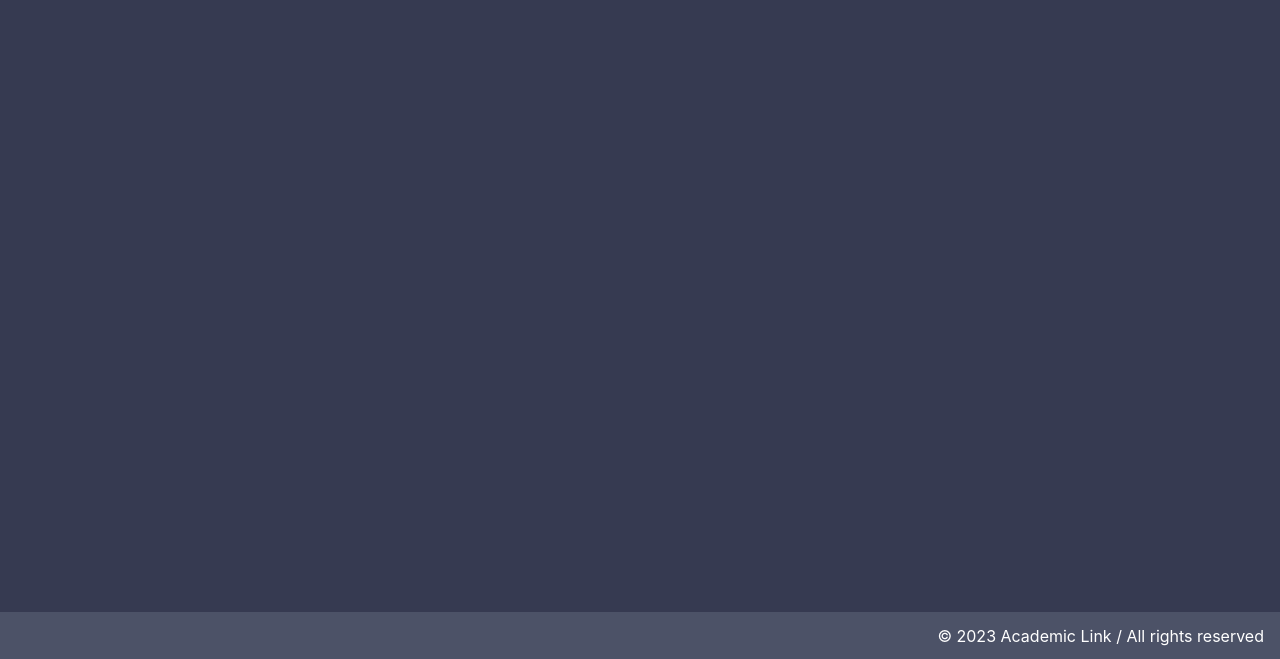
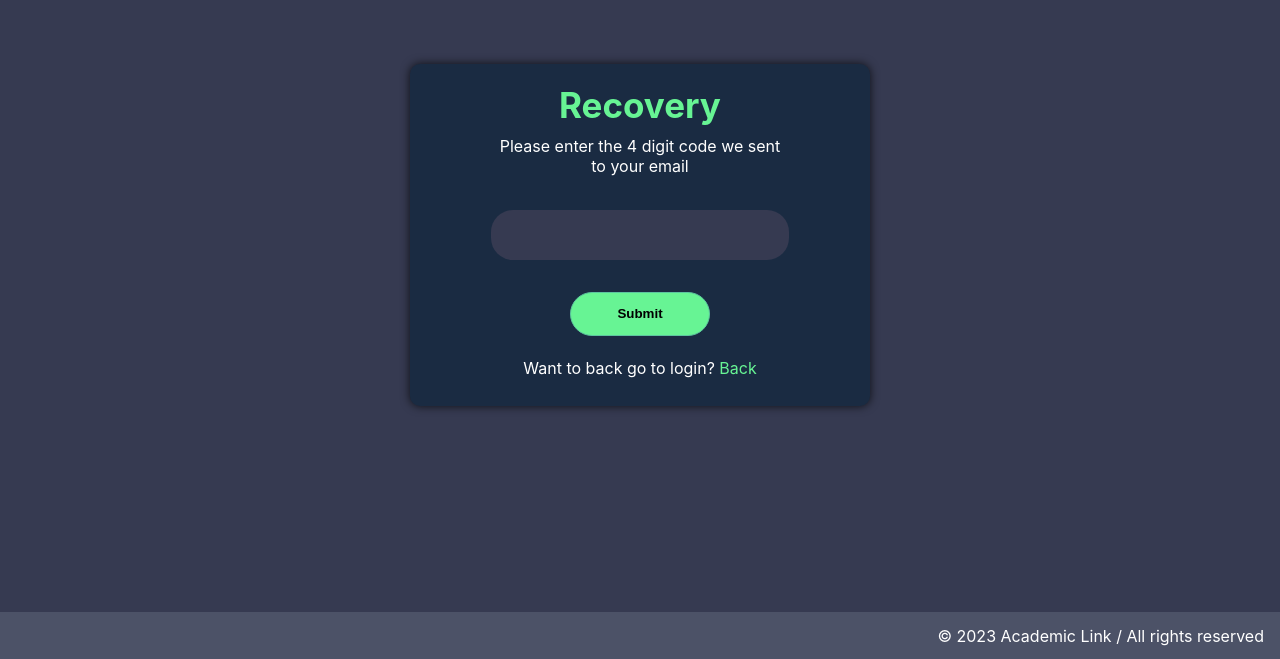
Before and after one commit to geffrys/academic-support-services, a React (Vite) app in the folder FrontEnd/: page /recover/1 in a window 1280 px wide. Shown: the part 141-800 px from the top of the page. Built offline with nearby package versions, Linux system fonts and the light colour scheme.

Commit message:
HU2: AC-16 Recover user
User can now recover his account

```diff
--- a/FrontEnd/src/api/users.api.js
+++ b/FrontEnd/src/api/users.api.js
@@ -1,6 +1,6 @@
 import axios from "./axios";
 
-export const getUserRequest = async (user) => {
+export const RecoverRequest = async (user) => {
   return await axios.post(`http://localhost:3000/api/v1/users/recover`, user);
 };
 
@@ -12,6 +12,14 @@ export const loginUserRequest = async (user) => {
   return await axios.post("http://localhost:3000/api/v1/users/login", user);
 };
 
+export const verifyPasswordTokenRequest = async (user) => {
+  return await axios.post(`http://localhost:3000/api/v1/users/verify`, user);
+};
+
+export const changePasswordRequest = async (user) => {
+  return await axios.post(`http://localhost:3000/api/v1/users/change`, user);
+};
+
 export const verifyTokenRequest = async () => {
   return await axios.get(`http://localhost:3000/api/v1/users/verify`);
 };
--- a/FrontEnd/src/context/AuthContext.jsx
+++ b/FrontEnd/src/context/AuthContext.jsx
@@ -1,13 +1,15 @@
 import { createContext, useState, useContext, useEffect } from "react";
 import {
-  getUserRequest,
+  RecoverRequest,
   createUserRequest,
   loginUserRequest,
   verifyTokenRequest,
   logOutRequest,
+  verifyPasswordTokenRequest,
+  changePasswordRequest,
 } from "../api/users.api";
 import Cookies from "js-cookie";
-import { get } from "react-hook-form";
+import { toast } from "react-hot-toast";
 
 export const AuthContext = createContext();
 
@@ -22,15 +24,6 @@ export const useAuth = () => {
 export const AuthProvider = ({ children }) => {
   const [isAuthenticated, setIsAuthenticated] = useState(false);
   const [user, setUser] = useState(null);
-
-  const getUser = async (user) => {
-    try {
-      const res = await getUserRequest(user);
-      return res.data;
-    } catch (error) {
-      console.log(error);
-    }
-  };
 
   const signUp = async (user) => {
     try {
@@ -49,7 +42,13 @@ export const AuthProvider = ({ children }) => {
       setUser(res.data);
       setIsAuthenticated(true);
     } catch (error) {
-      console.log(error);
+      toast.error(error.response.data.message, {
+        style: {
+          borderRadius: "10px",
+          background: "var(--background-color-dark)",
+          color: "var(--primary-color)",
+        },
+      });
       return;
     }
   };
@@ -62,6 +61,33 @@ export const AuthProvider = ({ children }) => {
     } catch (error) {
       console.log(error);
       return;
+    }
+  };
+
+  const recoverUser = async (user) => {
+    try {
+      const res = await RecoverRequest(user);
+      return res.data;
+    } catch (error) {
+      console.log(error);
+    }
+  };
+
+  const verifyPasswordToken = async (user) => {
+    try {
+      const res = await verifyPasswordTokenRequest(user);
+      return res.data;
+    } catch (error) {
+      console.log(error);
+    }
+  };
+
+  const changePassword = async (user) => {
+    try {
+      const res = await changePasswordRequest(user);
+      return res.data;
+    } catch (error) {
+      console.log(error);
     }
   };
 
@@ -89,7 +115,16 @@ export const AuthProvider = ({ children }) => {
   }, []);
   return (
     <AuthContext.Provider
-      value={{ isAuthenticated, user, getUser, logIn, signUp, logOut }}
+      value={{
+        isAuthenticated,
+        user,
+        logIn,
+        signUp,
+        logOut,
+        recoverUser,
+        verifyPasswordToken,
+        changePassword,
+      }}
     >
       {children}
     </AuthContext.Provider>
--- a/FrontEnd/src/css/Recover.css
+++ b/FrontEnd/src/css/Recover.css
@@ -25,7 +25,14 @@
 }
 
 .recover__text {
+  text-align: center;
   padding-bottom: 2rem;
+}
+
+
+.recover__text--modifier {
+  text-align: center;
+  padding-top: 2rem;
 }
 
 .recover__form input {
--- a/FrontEnd/src/pages/LogIn.jsx
+++ b/FrontEnd/src/pages/LogIn.jsx
@@ -40,8 +40,8 @@ function LogIn() {
 
   const onSubmit = handleSubmit((data) => {
     let key = true;
-    if (!data.user_mail) {
-      toast("User Email is required", {
+    if (!data.user_password) {
+      toast("Password is required", {
         style: {
           borderRadius: "10px",
           background: "var(--background-color-dark)",
@@ -50,8 +50,8 @@ function LogIn() {
       });
       key = false;
     }
-    if (!data.user_password) {
-      toast("Password is required", {
+    if (!data.user_mail) {
+      toast("User Email is required", {
         style: {
           borderRadius: "10px",
           background: "var(--background-color-dark)",
--- a/FrontEnd/src/pages/Recover.jsx
+++ b/FrontEnd/src/pages/Recover.jsx
@@ -1,9 +1,10 @@
 import emailjs from "@emailjs/browser";
 import { useForm } from "react-hook-form";
-import { useNavigate } from "react-router-dom";
+import { useNavigate, useParams } from "react-router-dom";
 import { useAuth } from "../context/AuthContext";
+import { Toaster, toast } from "react-hot-toast";
+import { useEffect, useState } from "react";
 import "../css/Recover.css";
-import { Toaster, toast } from "react-hot-toast";
 
 function Recover() {
   const {
@@ -12,14 +13,22 @@ function Recover() {
     formState: { errors },
   } = useForm();
   const navigate = useNavigate();
-  const { getUser } = useAuth();
+  const { recoverUser, verifyPasswordToken, changePassword } = useAuth();
+  const params = useParams();
+  const [section, setSection] = useState(1);
 
   const onBack = () => {
     navigate("/");
+  };
+
+  useEffect(() => {
+    if (params.user_mail) {
+      setSection(2);
     }
+  }, [params]);
 
   const onSubmit = handleSubmit(async (data) => {
-    const res = await getUser(data);
+    const res = await recoverUser(data);
     if (res === undefined) {
       toast.error("User not found", {
         style: {
@@ -48,19 +57,71 @@ function Recover() {
           "LWJm3xbhTyGA8Vnwk"
         )
         .then(
-          (result) => {
-            console.log(result.text);
+          () => {
+            navigate(`/recover/${res.user_id}`);
           },
           (error) => {
             console.log(error.text);
           }
         );
+      navigate(`/recover/${res.user_id}`);
+    }
+  });
+
+  const onSubmit2 = handleSubmit(async (data) => {
+    const { user_mail, ...rest } = data;
+    rest.user_id = params.user_mail;
+    const res = await verifyPasswordToken(rest);
+
+    if (res.validation === false) {
+      toast.error("Invalid Token", {
+        style: {
+          borderRadius: "10px",
+          background: "var(--background-color-dark)",
+          color: "var(--primary-color)",
+        },
+      });
+    } else if (res.validation === true) {
+      toast.success("Token Validated", {
+        style: {
+          borderRadius: "10px",
+          background: "var(--background-color-dark)",
+          color: "var(--primary-color)",
+        },
+      });
+      setSection(3);
+    }
+  });
+
+  const onSubmit3 = handleSubmit(async (data) => {
+    if (data.user_password !== data.confirm_password) {
+      toast.error("Passwords do not match", {
+        style: {
+          borderRadius: "10px",
+          background: "var(--background-color-dark)",
+          color: "var(--primary-color)",
+        },
+      });
+      return;
+    } else {
+      const { user_mail, token, confirm_password, ...rest } = data;
+      rest.user_id = params.user_mail;
+      const res = await changePassword(rest);
+      toast.success(res.message, {
+        style: {
+          borderRadius: "10px",
+          background: "var(--background-color-dark)",
+          color: "var(--primary-color)",
+        },
+      });
+      setTimeout(() => {navigate("/")}, 3000);
     }
   });
 
   return (
     <section className="recover animate__animated animate__slideUp">
       <Toaster />
+      {section == 1 && (
         <form onSubmit={onSubmit} className="recover__form">
           <h1 className="recover__title">Recovery</h1>
           <p className="recover__text">Please enter your account's email</p>
@@ -74,9 +135,44 @@ function Recover() {
             Recover
           </button>
           <p className="login__register">
-          Want to back to login? <span onClick={onBack}>Back</span>
+            Want to go back to login? <span onClick={onBack}>Back</span>
           </p>
         </form>
+      )}
+      {section == 2 && (
+        <form onSubmit={onSubmit2} className="recover__form">
+          <h1 className="recover__title">Recovery</h1>
+          <p className="recover__text">
+            Please enter the 4 digit code we sent to your email
+          </p>
+          <input type="number" {...register("token")} />
+          <button type="submit" className="submit_button">
+            Submit
+          </button>
+          <p className="login__register">
+            Want to back go to login? <span onClick={onBack}>Back</span>
+          </p>
+        </form>
+      )}
+      {section == 3 && (
+        <form onSubmit={onSubmit3} className="recover__form">
+          <h1 className="recover__title">New Password</h1>
+          <p className="recover__text--modifier">
+            Please enter your new password
+          </p>
+          <input type="password" {...register("user_password")} />
+          <p className="recover__text--modifier">
+            Please confirm your new password
+          </p>
+          <input type="password" {...register("confirm_password")} />
+          <button type="submit" className="submit_button">
+            Submit
+          </button>
+          <p className="login__register">
+            Want to back go to login? <span onClick={onBack}>Back</span>
+          </p>
+        </form>
+      )}
     </section>
   );
 }
--- a/FrontEnd/src/routes/RoutesPG.jsx
+++ b/FrontEnd/src/routes/RoutesPG.jsx
@@ -10,7 +10,8 @@ function RoutesPG() {
     <Routes>
       <Route path="/" element={!isAuthenticated && <LogIn />} />
       <Route path="*" element={isAuthenticated && <NotFound />} />
-      <Route path="/recover" element={!isAuthenticated && <Recover />}></Route>
+      <Route path="/recover" element={!isAuthenticated && <Recover />}/>
+      <Route path="/recover/:user_mail" element={!isAuthenticated && <Recover />}/>
     </Routes>
   );
 }
```
Also changed, not shown: 2 other files (tests, documents, lock files or other folders). Lines whose indentation alone changed are shown as unchanged.
